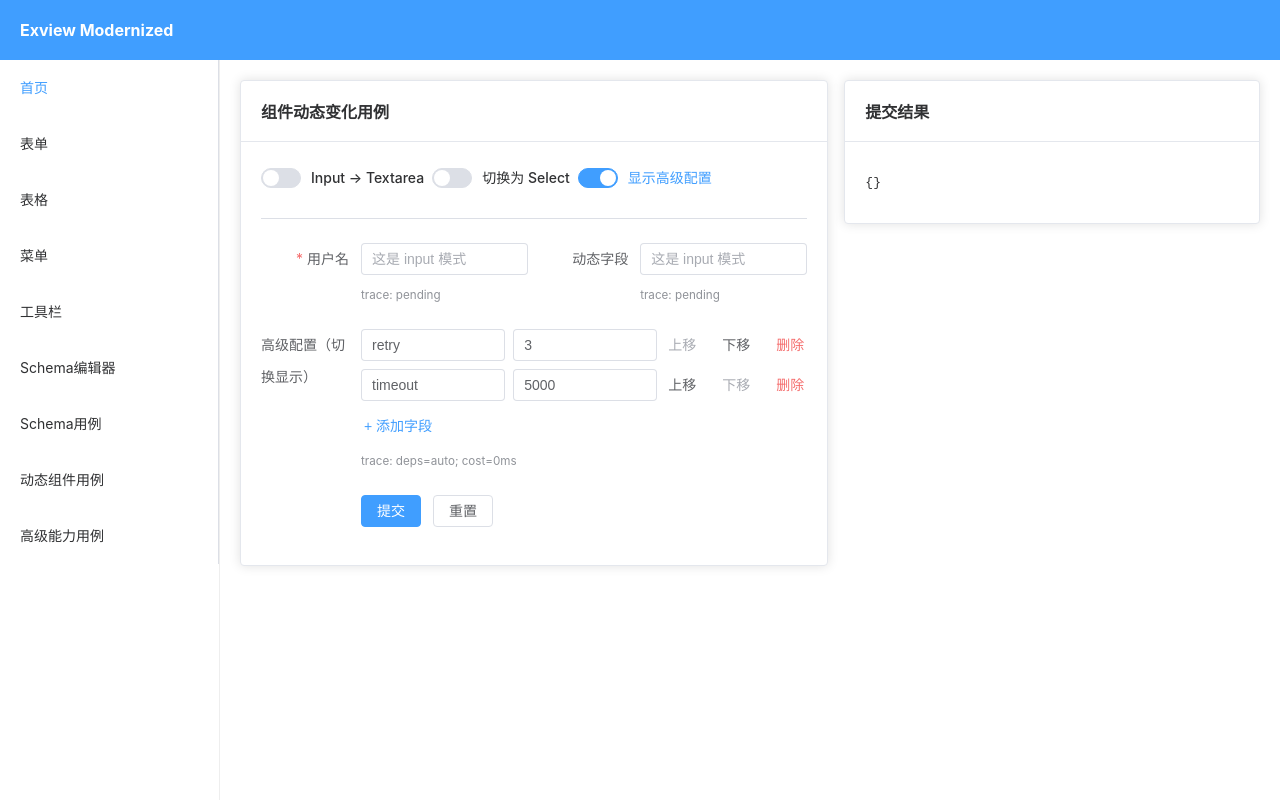
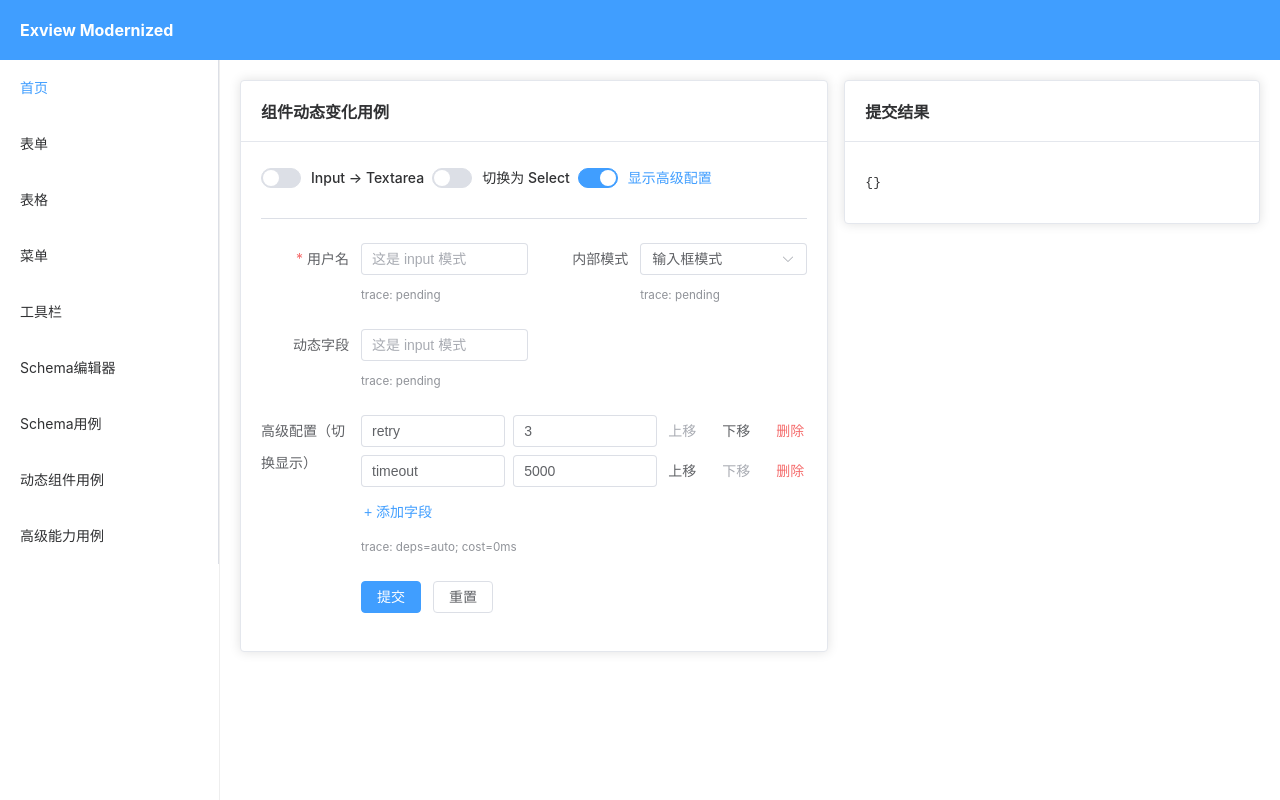
Before and after one commit to LiDengHui/exview, a Vue app in the folder apps/web/: page /schema-dynamic in a window 1280 px wide. Built offline with nearby package versions, Linux system fonts and the light colour scheme.

Commit message:
feat(web): add internal model-driven dynamic form change scenario

```diff
--- a/apps/web/src/views/SchemaDynamicView.vue
+++ b/apps/web/src/views/SchemaDynamicView.vue
@@ -48,7 +48,52 @@ const schema = computed<FormSchema>(() => ({
       widget: 'input',
       rule: 'required',
       span: 12,
-      option: { placeholder: '请输入用户名', value: '' }
+      option: { placeholder: '请输入用户名，输入 admin 看内部联动', value: '' }
+    },
+    {
+      label: '内部模式',
+      name: 'innerMode',
+      widget: 'select',
+      span: 12,
+      option: {
+        value: 'input',
+        options: [
+          { label: '输入框模式', value: 'input' },
+          { label: '下拉框模式', value: 'select' }
+        ]
+      }
+    },
+    {
+      label: '内部动态字段(input)',
+      name: 'innerDynamicValue',
+      widget: 'input',
+      span: 12,
+      deps: ['innerMode'],
+      visible: (model) => model.innerMode === 'input',
+      option: { placeholder: '由内部字段 innerMode 控制显示' }
+    },
+    {
+      label: '内部动态字段(select)',
+      name: 'innerDynamicValue',
+      widget: 'select',
+      span: 12,
+      deps: ['innerMode'],
+      visible: (model) => model.innerMode === 'select',
+      option: {
+        options: [
+          { label: '内部选项 1', value: 'inner-1' },
+          { label: '内部选项 2', value: 'inner-2' }
+        ]
+      }
+    },
+    {
+      label: '管理员备注(内部触发)',
+      name: 'adminNote',
+      widget: 'textarea',
+      row: true,
+      deps: ['username'],
+      visible: (model) => String(model.username || '').toLowerCase() === 'admin',
+      option: { placeholder: '当用户名=admin 时出现' }
     },
     dynamicField.value,
     {
```
